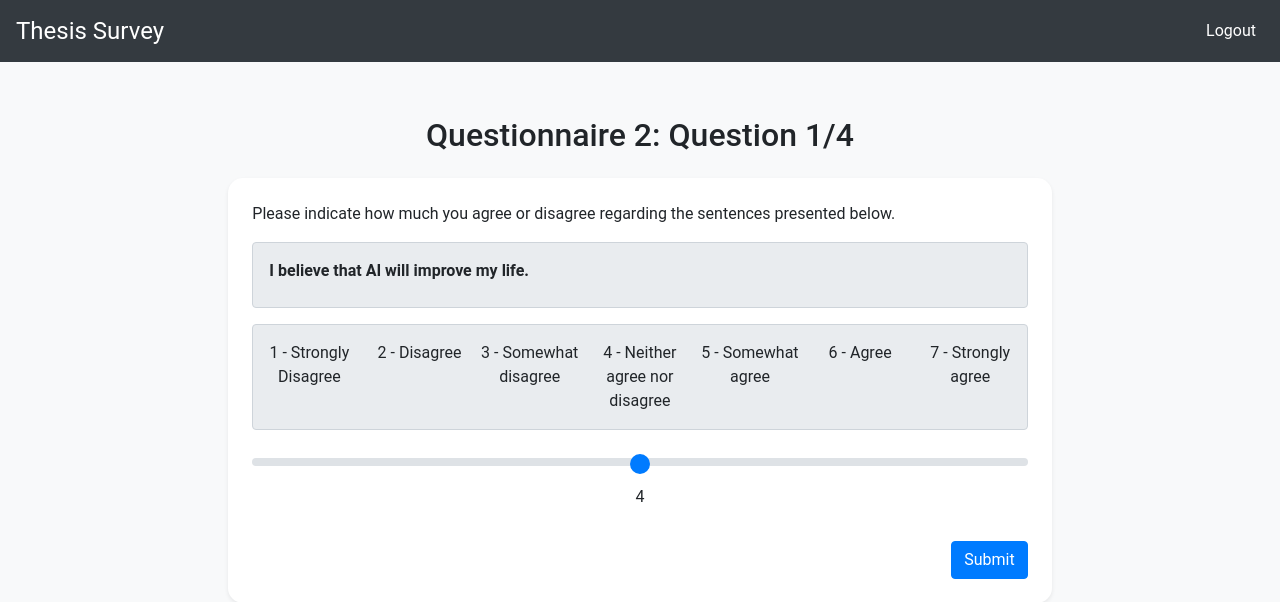
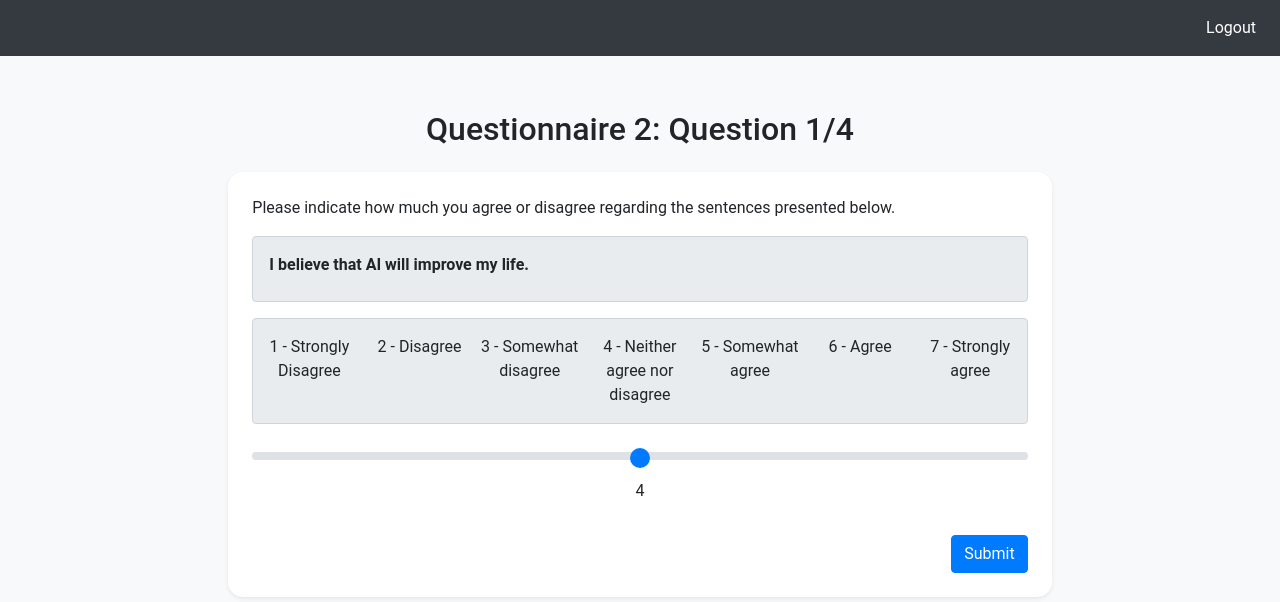
Before and after one commit to lucas-bs/thesis-survey, a Flask app: page /attitudes/1 in a window 1280 px wide. Shown: the top 602 px of the page. Run offline with Flask 3, Linux system fonts and the light colour scheme; a user stored in the database is signed in; some libraries are stand-ins or nearby versions.

Commit message:
Update base.html

```diff
--- a/gpt/templates/base.html
+++ b/gpt/templates/base.html
@@ -166,7 +166,6 @@
 </head>
 <body>
     <nav class="navbar navbar-expand-lg">
-        <a class="navbar-brand" href="{{ url_for('login') }}">Thesis Survey</a>
         {% if session.get('authenticated') %}
             <ul class="navbar-nav ml-auto">
                 <li class="nav-item">
```
